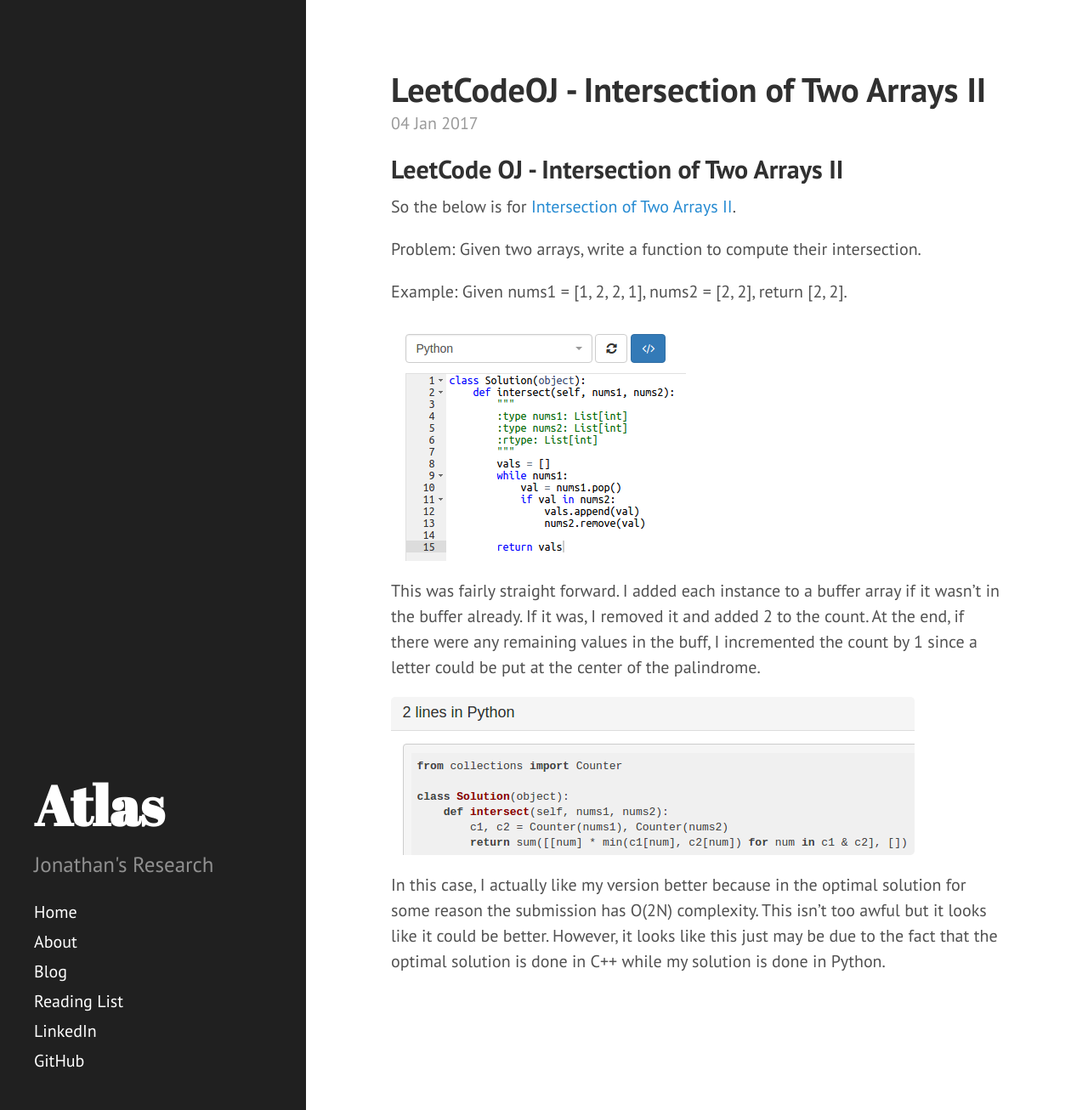
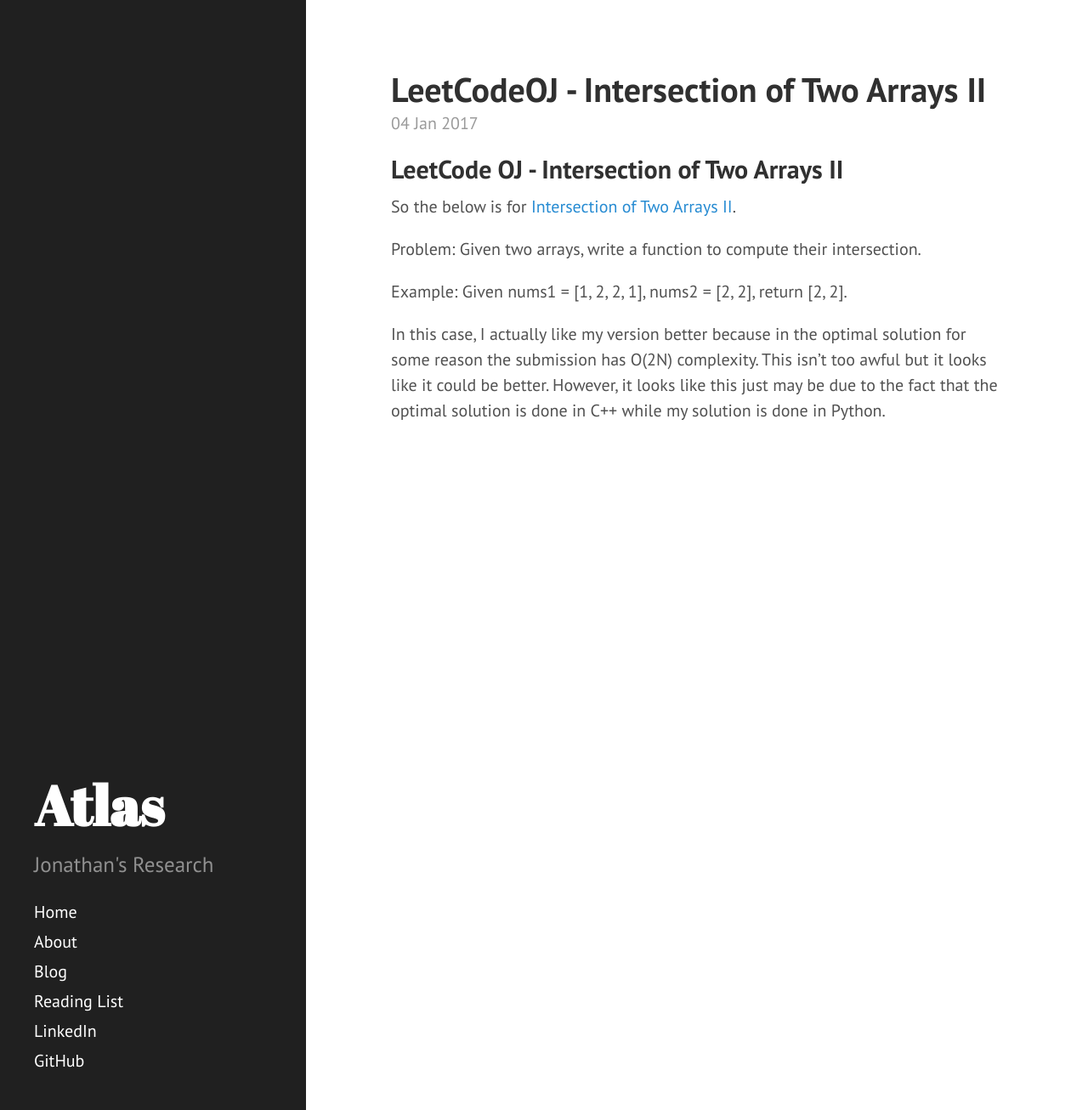
Before and after one commit to JonathanJohann/Research, a Jekyll site: the page built from _posts/Scratch_Pad/2017-01-04-Intersection-of-Two-Arrays-II.md, in a window 1280 px wide and 1306 px high. Shown: the whole window at 85% size. Built offline with Jekyll 4.4.1, drawn with Linux system fonts in a browser that asks for light colours; Markdown is read by kramdown in place of the engine named in the settings.

Commit message:
Update 2017-01-04-Intersection-of-Two-Arrays-II.md

```diff
--- a/_posts/Scratch_Pad/2017-01-04-Intersection-of-Two-Arrays-II.md
+++ b/_posts/Scratch_Pad/2017-01-04-Intersection-of-Two-Arrays-II.md
@@ -17,10 +17,5 @@
 Example:
 Given nums1 = [1, 2, 2, 1], nums2 = [2, 2], return [2, 2].
 
-![png](https://raw.githubusercontent.com/JonathanJohann/Research/master/_posts/Scratch_Pad/Pics/intersection_two_arrays_ii.png)
-
-This was fairly straight forward. I added each instance to a buffer array if it wasn't in the buffer already. If it was, I removed it and added 2 to the count. At the end, if there were any remaining values in the buff, I incremented the count by 1 since a letter could be put at the center of the palindrome.
-
-![png](https://raw.githubusercontent.com/JonathanJohann/Research/master/_posts/Scratch_Pad/Pics/optimal_intersection_two_arrays_ii.png)
 
 In this case, I actually like my version better because in the optimal solution for some reason the submission has O(2N) complexity. This isn't too awful but it looks like it could be better. However, it looks like this just may be due to the fact that the optimal solution is done in C++ while my solution is done in Python.
```
